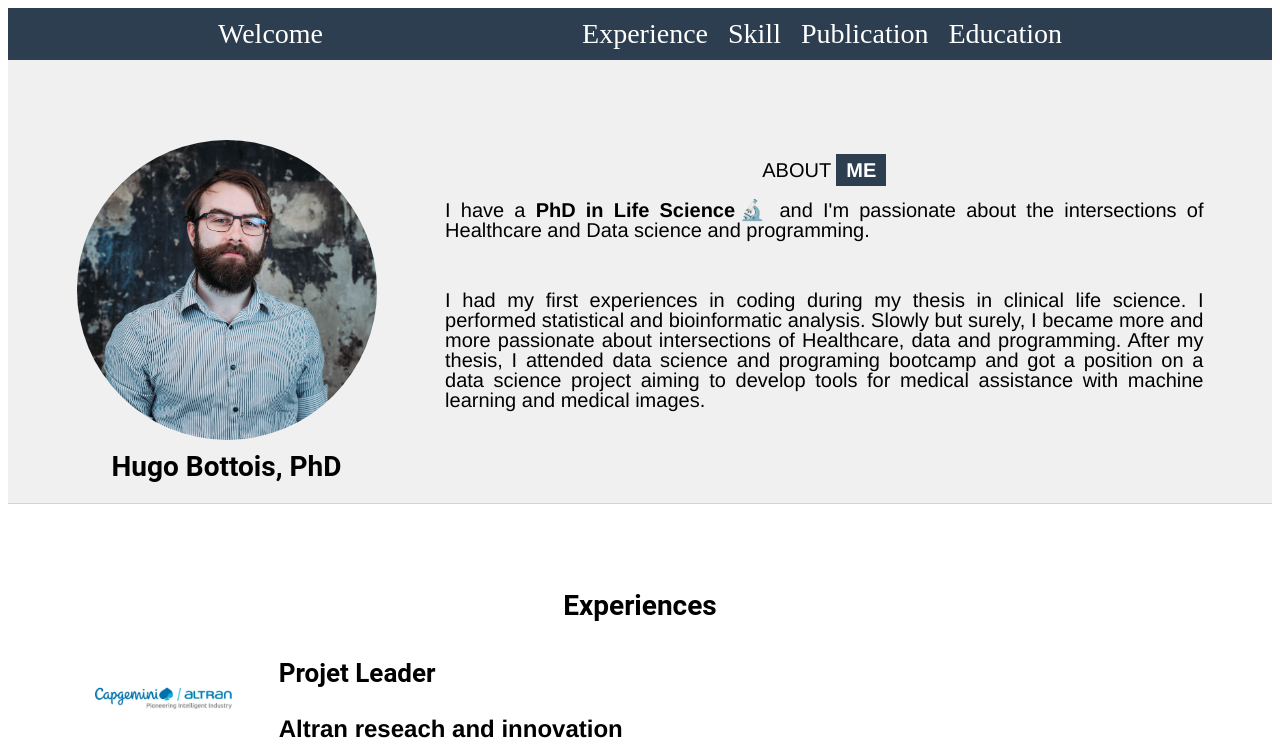
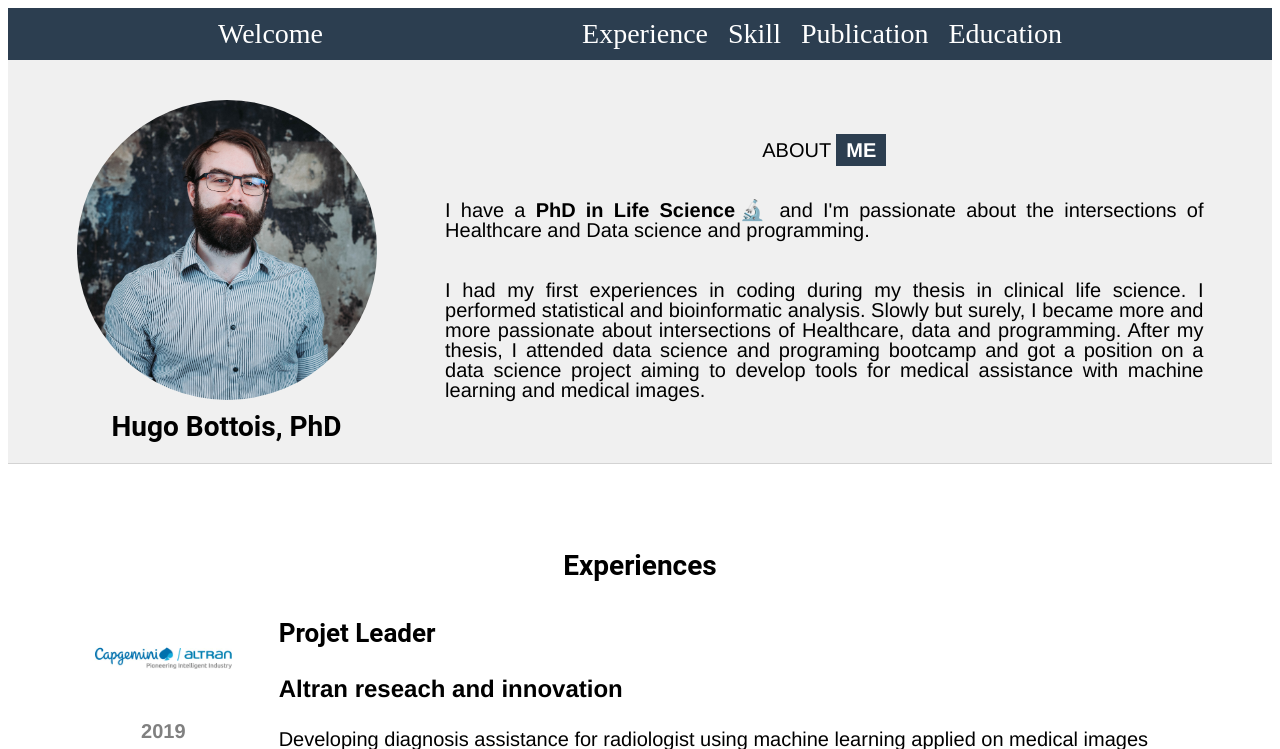
Before and after one commit to hbiom/profile, a PHP site: page / in a window 1280 px wide. Shown: the top 749 px of the page. Run offline with PHP 8.4, Linux system fonts and the light colour scheme; some libraries are stand-ins or nearby versions.

Commit message:
front padding

```diff
--- a/component/font-page.css
+++ b/component/font-page.css
@@ -6,7 +6,7 @@
   display: flex;
   flex-wrap: wrap;
   border-bottom: 1px solid lightgrey;
-  padding-top: 80px;
+  padding-top: 40px;
   padding-bottom: 20px;
   color: black;
 }
@@ -28,18 +28,17 @@
   height: auto;
 }
 
+.div-text p:first-child{
+  text-align: center;
+  margin-bottom: 20px;
+}
+
+.div-text p {
+  text-align: justify;
+}
+
 .div-text span{
   color: white;
   background-color: #2c3e50;
   padding: 5px 10px;
 }
-
-.div-text p {
-  margin-bottom: 30px;
-  text-align: justify;
-}
-
-.div-text p:first-child{
-  text-align: center;
-  margin:0;
-}
```
